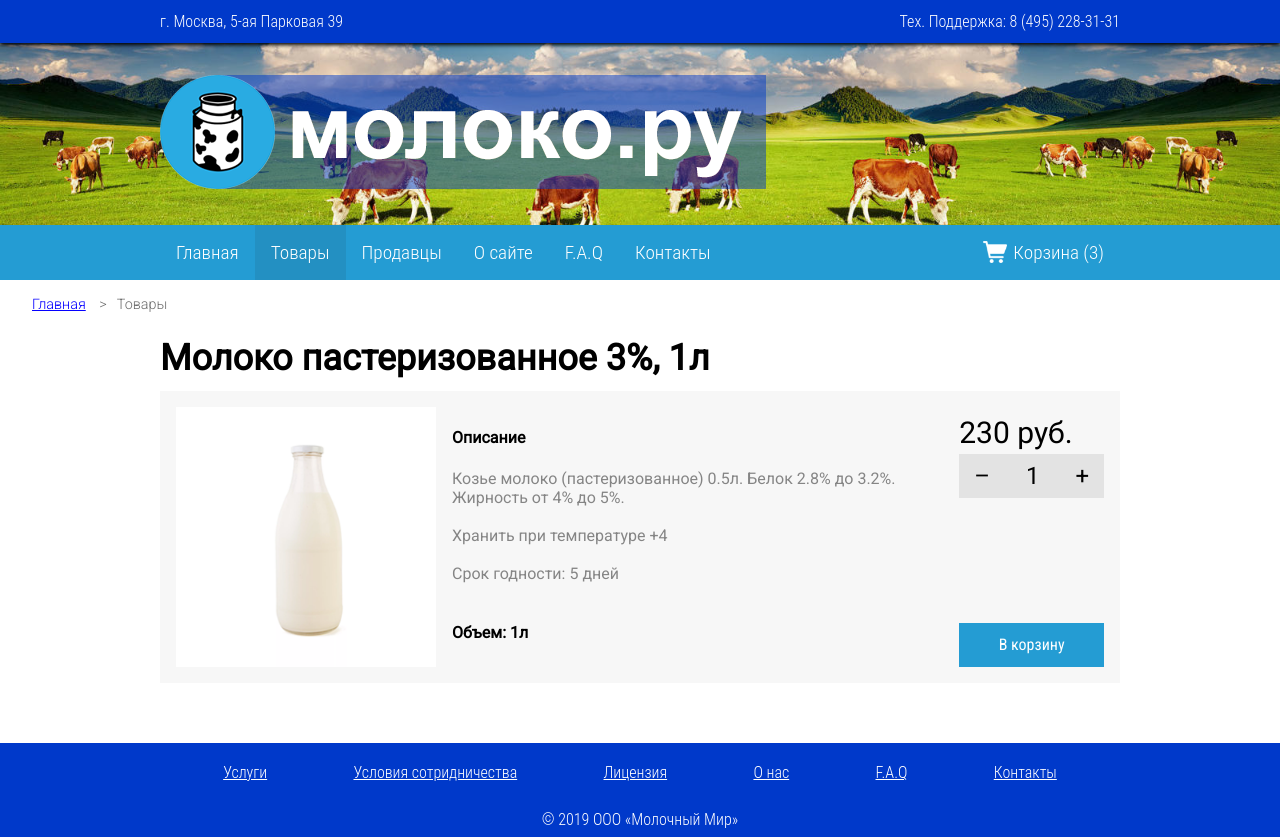
After one commit to megas781/moloko.ru, a PHP site: page /products/detail/index.php in a window 1280 px wide. The commit adds this page. Run offline with PHP 8.4, Linux system fonts and the light colour scheme.

Commit message:
product's card implemented

```diff
--- a/master/base.css
+++ b/master/base.css
@@ -23,6 +23,7 @@ body {
     background-color: #e3e3e3;
     font-size: 24px;
     user-select: none;
+    white-space: nowrap;
 }
 .stepper > * {
     display: inline-block;
@@ -51,6 +52,7 @@ body {
     user-select: none;
     cursor: pointer;
     text-decoration: none;
+    text-align: center;
 }
 .blue-button:hover {
     background-color: #2390c2;
--- a/master/header.php
+++ b/master/header.php
@@ -10,7 +10,7 @@
     <link rel="stylesheet" href="<?php echo HTTP_ROOT . 'master/base.css' ?>">
     <link rel="stylesheet" href="<?php echo HTTP_ROOT . 'master/header.css' ?>">
     <link rel="stylesheet" href="<?php echo HTTP_ROOT . 'master/footer.css' ?>">
-    <link rel="stylesheet" href="<?php echo $params['style_path']?>">
+    <link rel="stylesheet" href="<?php echo $params['style_path'] ?>">
 
 </head>
 <body>
@@ -33,31 +33,32 @@
         <div class="nav-links">
 
             <?php
+
             $navItems = [
-                ['main', 'Главная', 'http://moloko.glebkalachev.ru'],
-                ['products', 'Товары', 'http://moloko.glebkalachev.ru/products/'],
-                ['sellers', 'Продавцы', 'http://moloko.glebkalachev.ru/sellers/'],
-                ['about', 'О сайте', 'http://moloko.glebkalachev.ru/about/'],
-                ['faq', 'F.A.Q', 'http://moloko.glebkalachev.ru/faq/'],
-                ['contacts', 'Контакты', 'http://moloko.glebkalachev.ru/contacts/']
+                'main' => ['Главная', 'http://moloko.glebkalachev.ru', 1],
+                'products' => ['Товары', 'http://moloko.glebkalachev.ru/products/', 2],
+                'sellers' => ['Продавцы', 'http://moloko.glebkalachev.ru/sellers', 3],
+                'about' => ['О сайте', 'http://moloko.glebkalachev.ru/about/', 4],
+                'faq' => ['F.A.Q', 'http://moloko.glebkalachev.ru/faq/', 5],
+                'contacts' => ['Контакты', 'http://moloko.glebkalachev.ru/contacts/', 6]
             ];
 
-            for ($i = 0; $i < count($navItems); $i++) {
-                $item = $navItems[$i];
+            foreach ($navItems as $page_id => $item) {
+                echo '<a href="' . $item[1] . '" class="nav-item ' . ($params['page_id'] == $page_id ? 'active' : '') . '">' . $item[0] . '</a>';
+            }
 
-                echo '<a href="'. $item[2] .'" class="nav-item '. ($params['page_id'] == $item[0] ? 'active' : '') .'">'.$item[1].'</a>';
-            }
             ?>
 
         </div>
 
-        <a class="nav-item nav-cart <?php echo ($params['page_id'] == 'cart' ? 'active' : '') ?>" href="http://moloko.glebkalachev.ru/cart/">Корзина (3)</a>
+        <a class="nav-item nav-cart <?php echo($params['page_id'] == 'cart' ? 'active' : '') ?>"
+           href="http://moloko.glebkalachev.ru/cart/">Корзина (3)</a>
     </div>
 </nav>
 
 <div class="breadcrumbs">
     <a class="breadcrumb-item first" href="">Главная</a>
-    <span class="breadcrumb-item last">Товары</span>
+    <span class="breadcrumb-item last"><?php echo $navItems[$params['page_id']][0] ?></span>
 </div>
 
 <h1 class="page-title wr960"><?php echo $params['page_title'] ?></h1>
--- /dev/null
+++ b/products/detail/index.php
@@ -0,0 +1,49 @@
+<?php
+
+require_once '../../App.php';
+
+$metainfo = [
+    'style_path' => HTTP_ROOT . 'products/detail/products-detail.css',
+    'page_id' => 'products',
+    'page_title' => 'Молоко пастеризованное 3%, 1л'
+];
+
+$APP->includeHeaderWithParams($metainfo);
+
+?>
+
+
+<section class="product">
+
+
+    <img class="product-image" src="/images/milk.png" alt="image">
+
+    <div class="product-info">
+        <h4>Описание</h4>
+        <p class="product-desc">Козье молоко (пастеризованное) 0.5л. Белок 2.8% до 3.2%. Жирность от 4% до 5%.
+            <br><br>
+            Хранить при температуре +4
+            <br><br>
+            Срок годности: 5 дней <br><br>
+
+        </p>
+        <h4>Объем: 1л</h4>
+    </div>
+
+    <div class="product-controls">
+        <div>
+            <div class="product-price">230 руб.</div>
+
+            <div class="product-quantity stepper">
+                <span class="stepper-minus stepper-control">–</span>
+                <span class="stepper-number">1</span>
+                <span class="stepper-plus stepper-control">+</span>
+            </div>
+        </div>
+
+        <span class="add-to-cart-button blue-button">В корзину</span>
+    </div>
+</section>
+
+
+<?php $APP->includeFooterWithParams(); ?>
--- /dev/null
+++ b/products/detail/products-detail.css
@@ -0,0 +1,42 @@
+.product {
+    padding: 16px;
+    background-color: #f7f7f7;
+
+    display: flex;
+    flex-direction: row;
+    justify-content: space-between;
+    align-items: stretch;
+}
+
+.product-image {
+    width: 260px;
+    height: 260px;
+}
+
+
+.product-info {
+    padding: 0 16px;
+}
+.product-desc {
+    /*margin: 10px 0;*/
+    color: #858585;
+}
+.product-price {
+    font-size: 30px;
+    margin-top: 8px;
+    margin-bottom: 4px;
+}
+.product-controls {
+    height: 260px;
+    display: flex;
+    flex-direction: column;
+    justify-content: space-between;
+    /*align-items: flex-end;*/
+}
+.product-quantity {
+
+}
+
+.add-to-cart-button {
+
+}
```
